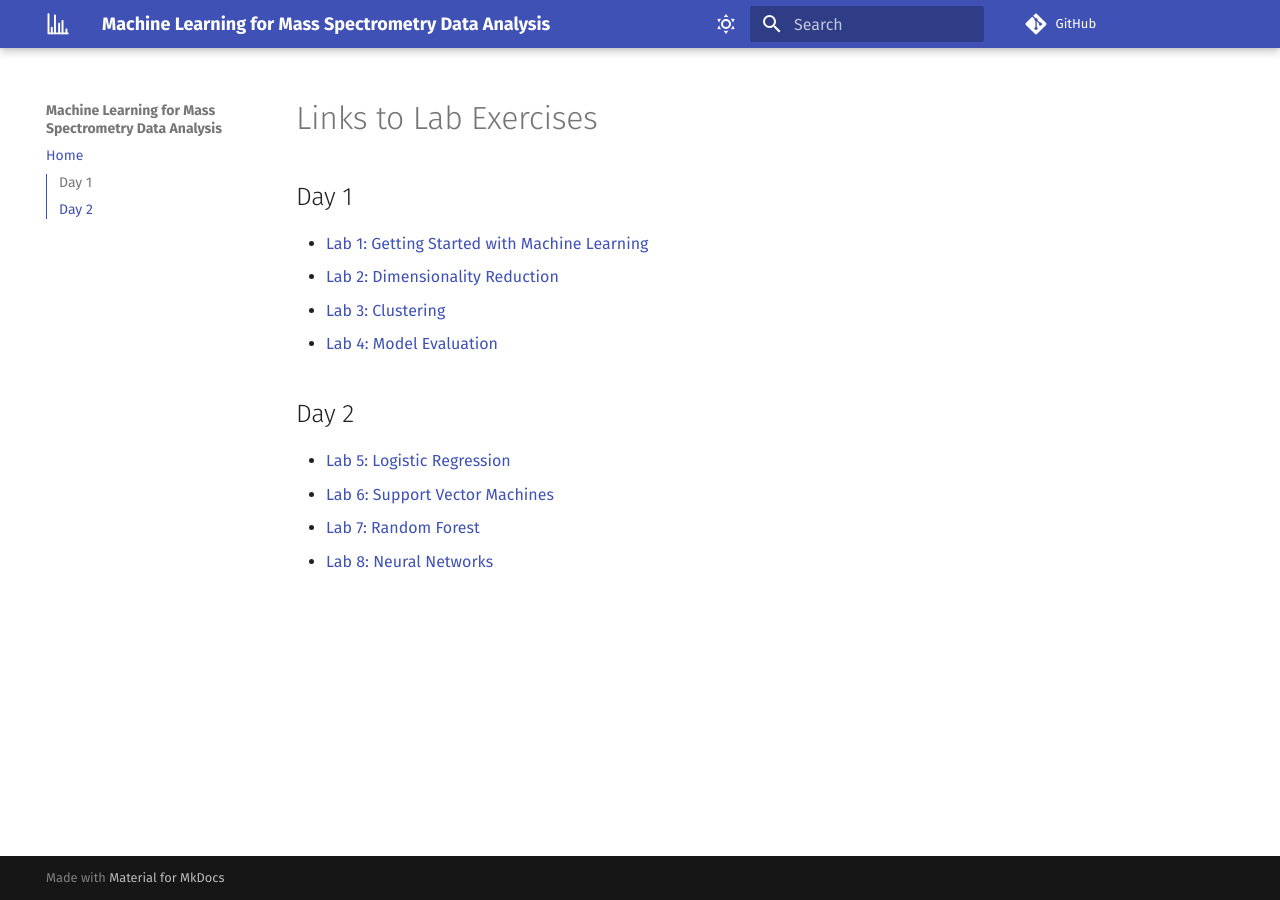
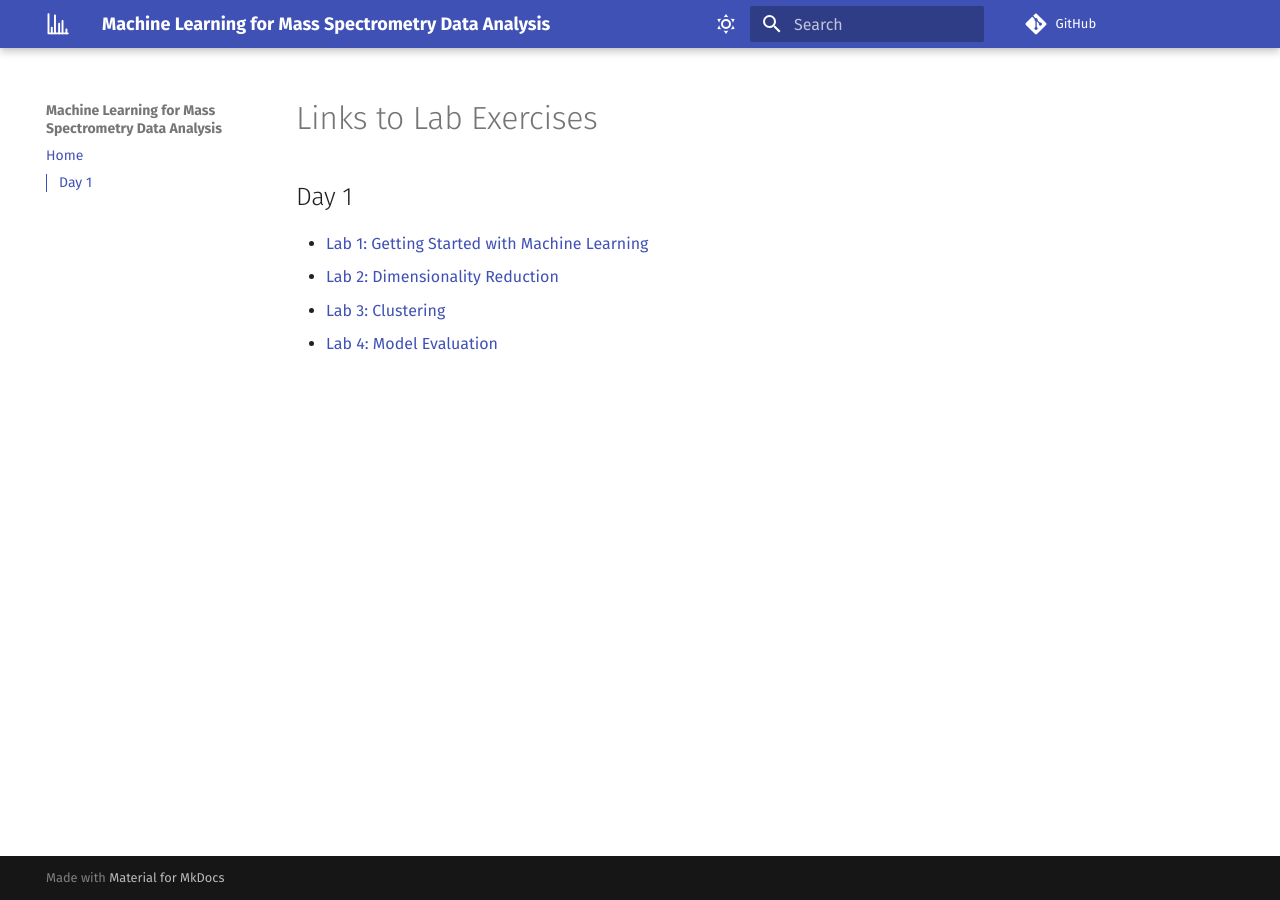
Before and after one commit to wfondrie/asms-ml-short-course, an MkDocs documentation site: the page built from docs/index.md, in a window 1280 px wide. Built offline with MkDocs 1.6.1 and Material for MkDocs 9.7.7, drawn with Linux system fonts in a browser that asks for light colours; comment, search, counter and statistics services are not loaded; some of the changed lines change nothing that is shown.

Commit message:
Updated links

```diff
--- a/docs/index.md
+++ b/docs/index.md
@@ -2,14 +2,16 @@
 
 ## Day 1
 
-- [Lab 1: Getting Started with Machine Learning](https://mybinder.org/v2/gh/wfondrie/2022_asms-ml-short-course/1efa7a2d383407dc5b528dfb41897debe87d2199?urlpath=lab%2Ftree%2Fnotebooks%2F1_introduction.ipynb)
-- [Lab 2: Dimensionality Reduction](https://wfondrie.github.io/asms-ml-short-course/2_dimensionality_reduction/)
-- [Lab 3: Clustering](https://mybinder.org/v2/gh/wfondrie/2022_asms-ml-short-course/1efa7a2d383407dc5b528dfb41897debe87d2199?urlpath=lab%2Ftree%2Fnotebooks%2F3_clustering.ipynb)
-- [Lab 4: Model Evaluation](https://mybinder.org/v2/gh/wfondrie/2022_asms-ml-short-course/1efa7a2d383407dc5b528dfb41897debe87d2199?urlpath=lab%2Ftree%2Fnotebooks%2F4_model_evaluation.ipynb)
+- [Lab 1: Getting Started with Machine Learning](https://mybinder.org/v2/gh/wfondrie/asms-ml-short-course/main?filepath=notebooks%2F1_introduction.ipynb)
+- [Lab 2: Dimensionality Reduction](https://wfondrie.github.io/asms-ml-short-course/2_dimensionality_reduct)
+- [Lab 3: Clustering](https://mybinder.org/v2/gh/wfondrie/asms-ml-short-course/main%2F3_clustering.ipynb)
+- [Lab 4: Model Evaluation](https://mybinder.org/v2/gh/wfondrie/asms-ml-short-course/main?filepath=notebooks%2F4_model_evaluation.ipynb)
 
+<!--
 ## Day 2
 
-- [Lab 5: Logistic Regression](https://mybinder.org/v2/gh/wfondrie/2022_asms-ml-short-course/1efa7a2d383407dc5b528dfb41897debe87d2199?urlpath=lab%2Ftree%2Fnotebooks%2F5_logistic-regression.ipynb)
-- [Lab 6: Support Vector Machines](https://mybinder.org/v2/gh/wfondrie/2022_asms-ml-short-course/1efa7a2d383407dc5b528dfb41897debe87d2199?urlpath=lab%2Ftree%2Fnotebooks%2F6_svms.ipynb)
-- [Lab 7: Random Forest](https://mybinder.org/v2/gh/wfondrie/2022_asms-ml-short-course/1efa7a2d383407dc5b528dfb41897debe87d2199?urlpath=lab%2Ftree%2Fnotebooks%2F7_random_forest.ipynb)
+- [Lab 5: Logistic Regression](https://mybinder.org/v2/gh/wfondrie/asms-ml-short-course/main?filepath=notebooks%2F5_logistic_regression.ipynb)
+- [Lab 6: Support Vector Machines](https://mybinder.org/v2/gh/wfondrie/asms-ml-short-course/main?filepath=notebooks%2F6_svms.ipynb)
+- [Lab 7: Random Forest](https://mybinder.org/v2/gh/wfondrie/asms-ml-short-course/main?filepath=notebooks%2F7_random_forest.ipynb)
 - [Lab 8: Neural Networks](https://wfondrie.github.io/asms-ml-short-course/8_neural_networks/)
+-->
```
